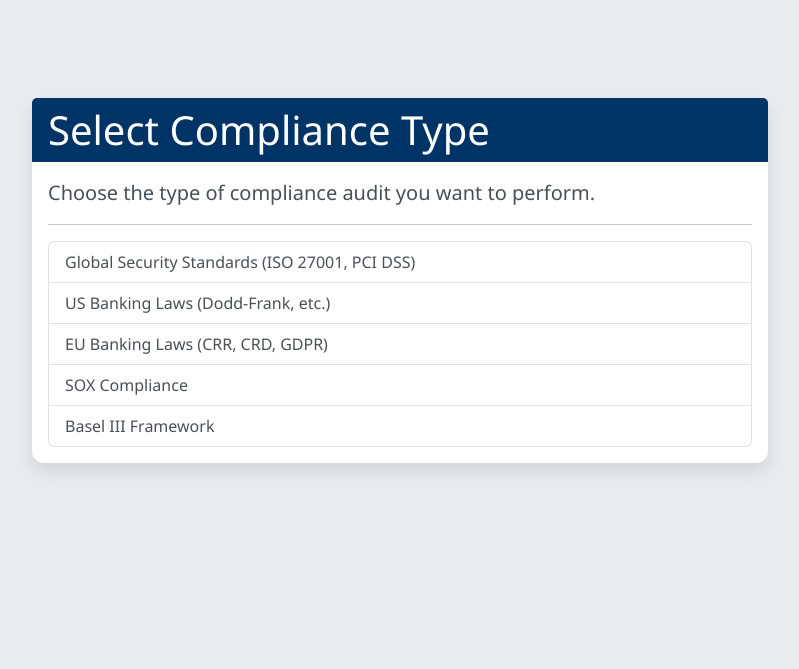
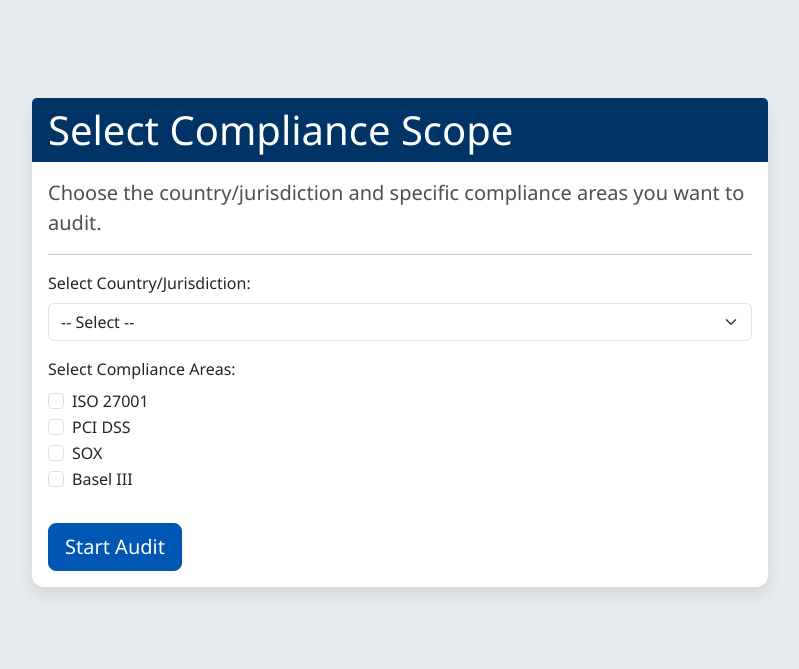
Before and after one commit to achintir-projects/ai-compliance-auditor, a Flask app: page /selection in a window 1280 px wide. Shown: the part 156-825 px from the top of the page, without its empty margins (240-1039 px from the left). Before the commit the page ends 627 px from the top, so only its background shows below. Run offline with Flask 3, Linux system fonts and the light colour scheme.

Commit message:
Implement dynamic country/jurisdiction selection and filtering

```diff
--- a/src/main.py
+++ b/src/main.py
@@ -23,37 +23,35 @@
     """Displays the landing page."""
     return render_template('index.html')
 
-@app.route('/selection')
+@app.route('/selection', methods=['GET', 'POST'])
 def selection():
     """Displays the compliance type selection page."""
-    return render_template('selection.html')
+    project_home = get_project_home()
+    global_standards_path = os.path.join(project_home, 'data', 'global_standards.json')
+    local_laws_path = os.path.join(project_home, 'data', 'local_banking_laws.json')
 
-@app.route('/audit')
+    standards_parser = StandardsParser(
+        global_standards_path=global_standards_path,
+        local_laws_path=local_laws_path
+    )
+
+    # Load all global standards and local laws to populate the selection page
+    all_standards = standards_parser.global_standards
+    all_laws = standards_parser.local_laws
+
+    return render_template('selection.html', global_standards=all_standards, local_laws=all_laws)
+
+
+@app.route('/audit', methods=['POST'])
 def audit():
     """Displays the questionnaire based on the selected compliance type."""
     project_home = get_project_home()
-    compliance_type = request.args.get('compliance_type')
 
-    # Determine the jurisdiction and standards based on the compliance type
-    if compliance_type == 'global_security':
-        jurisdiction_to_audit = ''
-        standards_to_include = ['ISO 27001', 'PCI DSS']
-    elif compliance_type == 'us_banking':
-        jurisdiction_to_audit = 'USA'
-        standards_to_include = []
-    elif compliance_type == 'eu_banking':
-        jurisdiction_to_audit = 'EU'
-        standards_to_include = []
-    elif compliance_type == 'sox':
-        jurisdiction_to_audit = ''
-        standards_to_include = ['SOX']
-    elif compliance_type == 'basel_iii':
-        jurisdiction_to_audit = ''
-        standards_to_include = ['Basel III']
-    else:
-        # Default to all
-        jurisdiction_to_audit = 'UAE, UK, USA, EU, Ghana, Nigeria and Pakistan'
-        standards_to_include = []
+    selected_country = request.form.get('country')
+    selected_compliance_areas = request.form.getlist('compliance_areas') # getlist for multiple checkboxes
+
+    jurisdiction_to_audit = selected_country if selected_country != 'Global' else ''
+    standards_to_include = selected_compliance_areas
 
     # Construct absolute paths to data files
     global_standards_path = os.path.join(project_home, 'data', 'global_standards.json')
@@ -76,11 +74,11 @@
             if (not standards_to_include or std_name in standards_to_include) and 'clauses' in std_data and std_data['clauses']:
                 questions[std_name] = std_data['clauses']
 
-    if 'local' in parsed_standards and jurisdiction_to_audit:
+    if 'local' in parsed_standards and selected_country != 'Global':
         for jurisdiction, laws in parsed_standards['local'].items():
-            if jurisdiction == jurisdiction_to_audit:
+            if jurisdiction == selected_country:
                 for law_name, law_data in laws.items():
-                    if 'clauses' in law_data and law_data['clauses']:
+                    if (not standards_to_include or law_name in standards_to_include) and 'clauses' in law_data and law_data['clauses']:
                         questions[law_name] = law_data['clauses']
 
     return render_template('audit.html', questions=questions)
--- a/src/templates/selection.html
+++ b/src/templates/selection.html
@@ -26,18 +26,48 @@
             <div class="col-md-8">
                 <div class="card mt-5">
                     <div class="card-header">
-                        <h1 class="card-title text-white mb-0">Select Compliance Type</h1>
+                        <h1 class="card-title text-white mb-0">Select Compliance Scope</h1>
                     </div>
                     <div class="card-body">
-                        <p class="card-text lead">Choose the type of compliance audit you want to perform.</p>
+                        <p class="card-text lead">Choose the country/jurisdiction and specific compliance areas you want to audit.</p>
                         <hr>
-                        <div class="list-group">
-                            <a href="/audit?compliance_type=global_security" class="list-group-item list-group-item-action">Global Security Standards (ISO 27001, PCI DSS)</a>
-                            <a href="/audit?compliance_type=us_banking" class="list-group-item list-group-item-action">US Banking Laws (Dodd-Frank, etc.)</a>
-                            <a href="/audit?compliance_type=eu_banking" class="list-group-item list-group-item-action">EU Banking Laws (CRR, CRD, GDPR)</a>
-                            <a href="/audit?compliance_type=sox" class="list-group-item list-group-item-action">SOX Compliance</a>
-                            <a href="/audit?compliance_type=basel_iii" class="list-group-item list-group-item-action">Basel III Framework</a>
-                        </div>
+                        <form action="/audit" method="post">
+                            <div class="mb-3">
+                                <label for="countrySelect" class="form-label">Select Country/Jurisdiction:</label>
+                                <select class="form-select" id="countrySelect" name="country" required>
+                                    <option value="">-- Select --</option>
+                                    <option value="Global">Global Standards</option>
+                                    <option value="USA">USA</option>
+                                    <option value="UAE">UAE</option>
+                                    <option value="UK">UK</option>
+                                    <option value="EU">EU</option>
+                                    <option value="Ghana">Ghana</option>
+                                    <option value="Nigeria">Nigeria</option>
+                                    <option value="Pakistan">Pakistan</option>
+                                </select>
+                            </div>
+                            <div class="mb-3">
+                                <label class="form-label">Select Compliance Areas:</label>
+                                <div class="form-check">
+                                    <input class="form-check-input" type="checkbox" name="compliance_areas" value="ISO 27001" id="iso27001">
+                                    <label class="form-check-label" for="iso27001">ISO 27001</label>
+                                </div>
+                                <div class="form-check">
+                                    <input class="form-check-input" type="checkbox" name="compliance_areas" value="PCI DSS" id="pci_dss">
+                                    <label class="form-check-label" for="pci_dss">PCI DSS</label>
+                                </div>
+                                <div class="form-check">
+                                    <input class="form-check-input" type="checkbox" name="compliance_areas" value="SOX" id="sox">
+                                    <label class="form-check-label" for="sox">SOX</label>
+                                </div>
+                                <div class="form-check">
+                                    <input class="form-check-input" type="checkbox" name="compliance_areas" value="Basel III" id="basel_iii">
+                                    <label class="form-check-label" for="basel_iii">Basel III</label>
+                                </div>
+                                <!-- Local laws will be dynamically added based on country selection -->
+                            </div>
+                            <button type="submit" class="btn btn-primary btn-lg mt-3">Start Audit</button>
+                        </form>
                     </div>
                 </div>
             </div>
```
